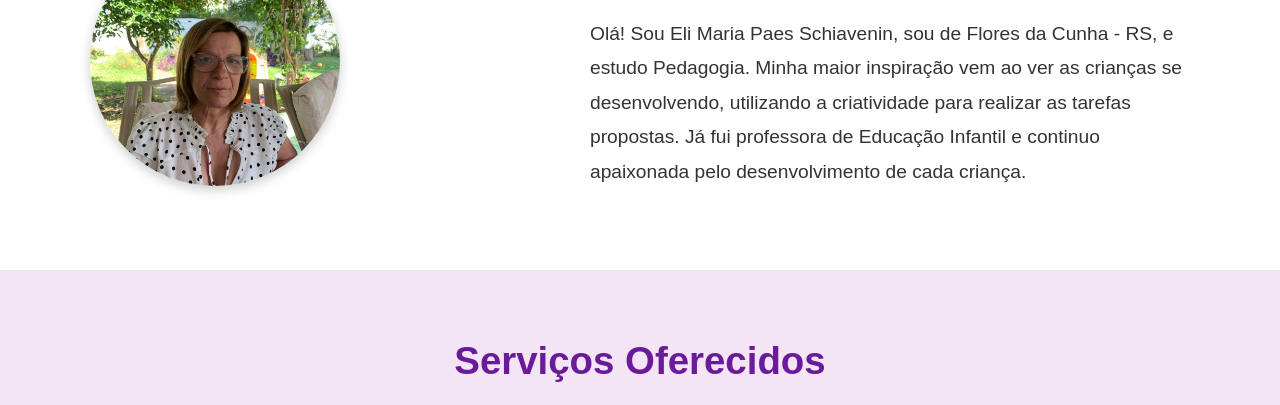
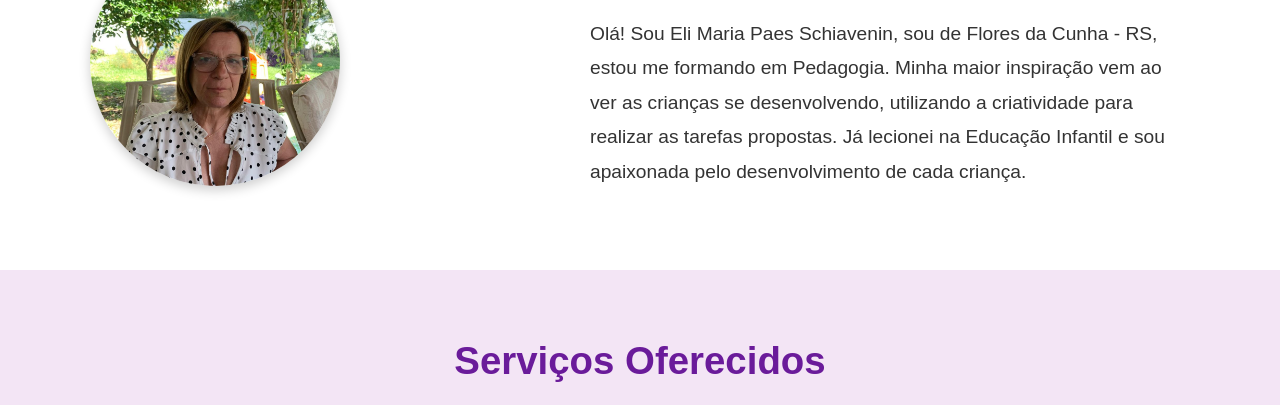
Before and after one commit to JuseLegend/portifolio, a plain HTML site: page index.html in a window 1280 px wide. Shown: the part 395-800 px from the top of the page. Drawn offline with Linux system fonts and the light colour scheme.

Commit message:
Add files via upload

```diff
--- a/index.html
+++ b/index.html
@@ -24,7 +24,7 @@
                 <img src="foto.jpg" alt="Foto de Eli Maria Paes Schiavenin" class="profile-img">
                 <div class="about-text">
                     <h2>Sobre Mim</h2>
-                    <p>Olá! Sou Eli Maria Paes Schiavenin, sou de Flores da Cunha - RS, e estudo Pedagogia. Minha maior inspiração vem ao ver as crianças se desenvolvendo, utilizando a criatividade para realizar as tarefas propostas. Já fui professora de Educação Infantil e continuo apaixonada pelo desenvolvimento de cada criança.</p>
+                    <p>Olá! Sou Eli Maria Paes Schiavenin, sou de Flores da Cunha - RS, estou me formando em Pedagogia. Minha maior inspiração vem ao ver as crianças se desenvolvendo, utilizando a criatividade para realizar as tarefas propostas. Já lecionei na Educação Infantil e sou apaixonada pelo desenvolvimento de cada criança.</p>
                 </div>
             </div>
         </div>
```
